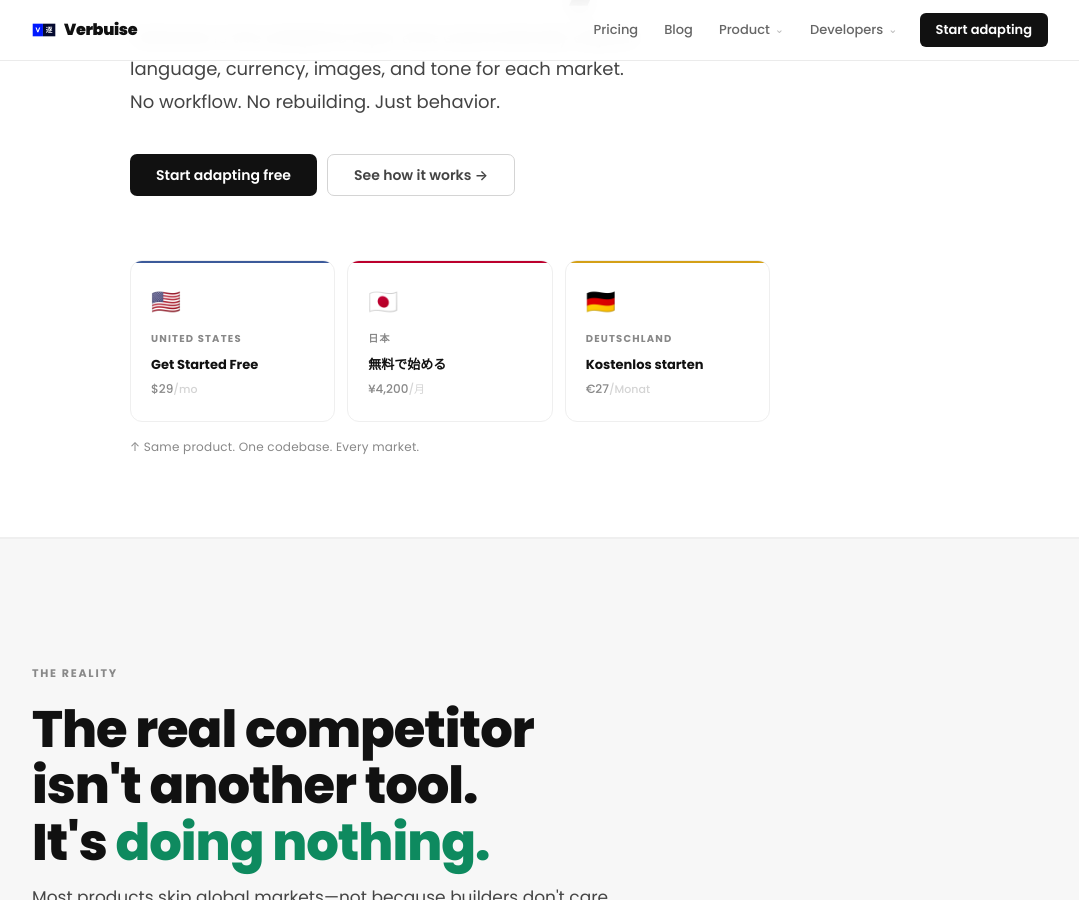
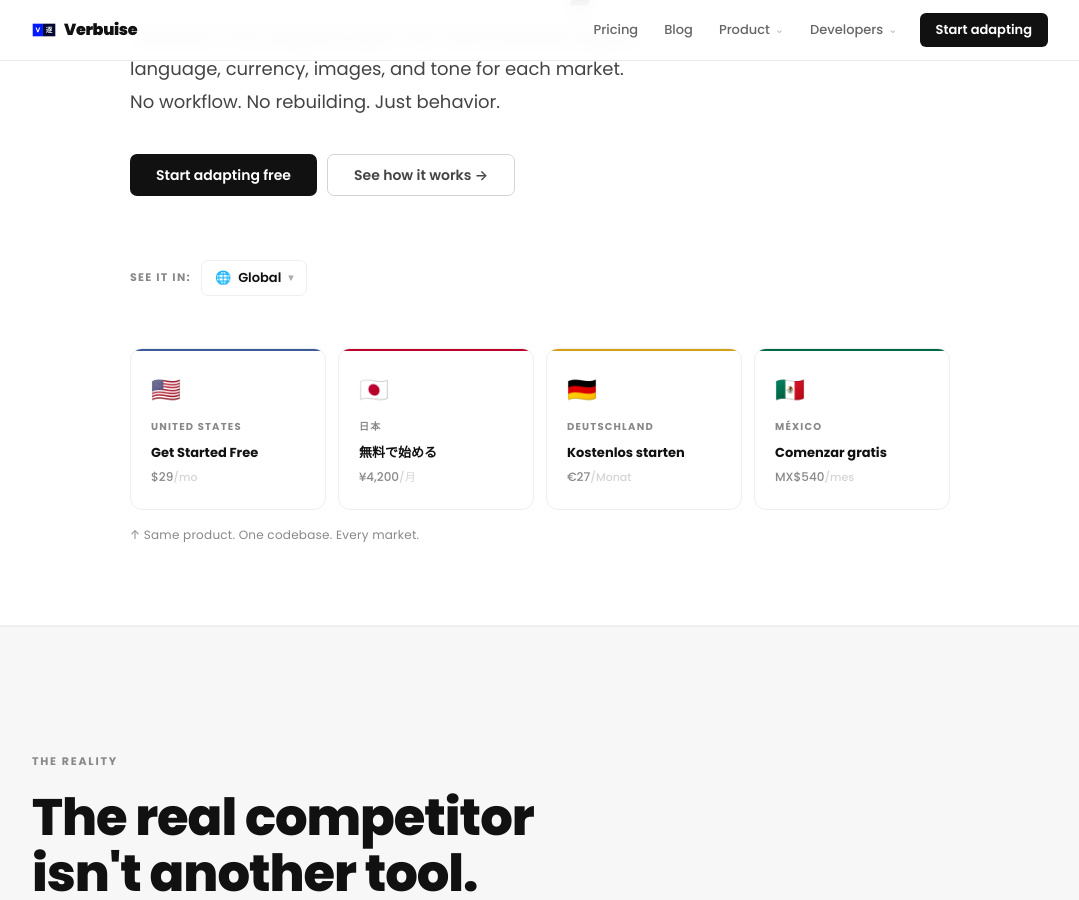
Before and after one commit to verbuise/verbuise.com, a Jekyll site: the page built from index.md, in a window 1280 px wide and 900 px high, scrolled down 423 px. Shown: the whole window, without its empty margins (100-1179 px from the left). Built offline with Jekyll 4.4.1, drawn with Linux system fonts in a browser that asks for light colours; some web fonts are replaced.

Commit message:
Add live market switcher — Verbuise demos itself
Adds a 'See it in:' dropdown to the hero that switches the page copy into
Japanese, German, or Spanish in real time, demonstrating the product's
own adaptive behavior on the marketing site.

- New market-switcher.js with translations for JP, DE, MX
- data-vb attributes on hero label, headline, sub, CTA, and annotation
- Dropdown opens a menu with Global / 日本 / Deutschland / México
- Green demo bar appears below the nav while a market is active with a
  one-click reset back to global
- Fourth market card added for México (MX$540/mes, green top rule)
- Active market card gets an accent-colored border highlight
- Mexico bar color (#006847), 4-column market card grid

https://claude.ai/code/session_01RAEdygLyPE7WhXjWRfYEnZ

```diff
--- a/_layouts/home.html
+++ b/_layouts/home.html
@@ -15,47 +15,85 @@
 <body>
     {% include header.html %}
 
+    <!-- Demo bar (shown when a market is active) -->
+    <div id="market-demo-bar" class="market-demo-bar">
+        <span class="bar-text"></span>
+        <button class="bar-reset" onclick="setMarket('global')">✕ Reset</button>
+    </div>
+
     <!-- ═══════════════════════
          HERO
     ═══════════════════════ -->
     <section id="hero">
         <div class="container">
-            <p class="section-label">Globalization Runtime</p>
+            <p class="section-label" data-vb="label">Globalization Runtime</p>
 
-            <h1>Your product should feel<br>native everywhere.</h1>
+            <h1 data-vb="headline">Your product should feel<br>native everywhere.</h1>
 
-            <p class="hero-sub">Verbuise is the adaptive layer that automatically adjusts language, currency, images, and tone for each market. No workflow. No rebuilding. Just behavior.</p>
+            <p class="hero-sub" data-vb="sub">Verbuise is the adaptive layer that automatically adjusts language, currency, images, and tone for each market. No workflow. No rebuilding. Just behavior.</p>
 
             <div class="hero-actions">
-                <a href="https://app.verbuise.com/?onboard=true&trial=true" class="btn btn-primary">Start adapting free</a>
+                <a href="https://app.verbuise.com/?onboard=true&trial=true" class="btn btn-primary" data-vb="cta">Start adapting free</a>
                 <a href="#how" class="btn btn-ghost">See how it works &rarr;</a>
             </div>
 
+            <div class="market-switcher">
+                <span class="ms-label">See it in:</span>
+                <div id="ms-wrap">
+                    <button class="ms-btn" onclick="toggleMsMenu()">
+                        <span id="ms-flag">🌐</span>
+                        <span id="ms-name">Global</span>
+                        <span class="ms-arrow">▾</span>
+                    </button>
+                    <div id="ms-menu" class="ms-menu">
+                        <div class="ms-option active" onclick="setMarket('global')">
+                            <span class="ms-option-flag">🌐</span> Global
+                        </div>
+                        <div class="ms-option" onclick="setMarket('japan')">
+                            <span class="ms-option-flag">🇯🇵</span> 日本
+                        </div>
+                        <div class="ms-option" onclick="setMarket('germany')">
+                            <span class="ms-option-flag">🇩🇪</span> Deutschland
+                        </div>
+                        <div class="ms-option" onclick="setMarket('mexico')">
+                            <span class="ms-option-flag">🇲🇽</span> México
+                        </div>
+                    </div>
+                </div>
+            </div>
+
             <div class="market-cards">
-                <div class="market-card">
+                <div class="market-card" data-market="global">
                     <div class="market-bar us-bar"></div>
                     <span class="market-flag">🇺🇸</span>
                     <div class="market-region">United States</div>
                     <div class="market-cta">Get Started Free</div>
                     <div class="market-price">$29<span>/mo</span></div>
                 </div>
-                <div class="market-card">
+                <div class="market-card" data-market="japan">
                     <div class="market-bar jp-bar"></div>
                     <span class="market-flag">🇯🇵</span>
                     <div class="market-region">日本</div>
                     <div class="market-cta">無料で始める</div>
                     <div class="market-price">¥4,200<span>/月</span></div>
                 </div>
-                <div class="market-card">
+                <div class="market-card" data-market="germany">
                     <div class="market-bar de-bar"></div>
                     <span class="market-flag">🇩🇪</span>
                     <div class="market-region">Deutschland</div>
                     <div class="market-cta">Kostenlos starten</div>
                     <div class="market-price">€27<span>/Monat</span></div>
                 </div>
+                <div class="market-card" data-market="mexico">
+                    <div class="market-bar mx-bar"></div>
+                    <span class="market-flag">🇲🇽</span>
+                    <div class="market-region">México</div>
+                    <div class="market-cta">Comenzar gratis</div>
+                    <div class="market-price">MX$540<span>/mes</span></div>
+                </div>
             </div>
 
-            <p class="hero-annotation">↑ Same product. One codebase. Every market.</p>
+            <p class="hero-annotation" data-vb="annotation">↑ Same product. One codebase. Every market.</p>
         </div>
     </section>
 
@@ -368,5 +406,7 @@
 
     {% include footer.html %}
 
+    <script src="{{ '/assets/js/market-switcher.js' | relative_url }}"></script>
+
 </body>
 </html>
--- a/assets/css/main.css
+++ b/assets/css/main.css
@@ -172,9 +172,9 @@ section { padding: var(--gap) 0; }
 /* Market preview cards */
 .market-cards {
   display: grid;
-  grid-template-columns: repeat(3, 1fr);
+  grid-template-columns: repeat(4, 1fr);
   gap: 12px;
-  max-width: 640px;
+  max-width: 840px;
 }
 
 .market-card {
@@ -200,6 +200,7 @@ section { padding: var(--gap) 0; }
 .us-bar  { background: #3c5a9a; }
 .jp-bar  { background: #bc002d; }
 .de-bar  { background: #d4a017; }
+.mx-bar  { background: #006847; }
 
 .market-flag {
   font-size: 24px;
@@ -716,6 +717,128 @@ footer#footer {
 
 .pricing-table tr:last-child td { border-bottom: none; }
 
+/* =========== MARKET DEMO BAR =========== */
+
+.market-demo-bar {
+  display: none;
+  position: fixed;
+  top: 60px; left: 0; right: 0;
+  z-index: 900;
+  background: var(--accent);
+  color: #fff;
+  padding: 9px 20px;
+  font-size: 12px;
+  font-weight: 600;
+  letter-spacing: 0.02em;
+  align-items: center;
+  justify-content: center;
+  gap: 14px;
+}
+
+.market-demo-bar .bar-text { flex: 1; text-align: center; }
+
+.market-demo-bar .bar-reset {
+  background: rgba(255,255,255,0.2);
+  border: none;
+  color: #fff;
+  font-family: var(--font);
+  font-size: 11px;
+  font-weight: 700;
+  cursor: pointer;
+  padding: 3px 10px;
+  border-radius: 100px;
+  letter-spacing: 0.04em;
+  flex-shrink: 0;
+  transition: background 0.12s;
+}
+
+.market-demo-bar .bar-reset:hover { background: rgba(255,255,255,0.35); }
+
+/* =========== MARKET SWITCHER =========== */
+
+.market-switcher {
+  display: flex;
+  align-items: center;
+  gap: 10px;
+  margin-bottom: 52px;
+}
+
+.ms-label {
+  font-size: 11px;
+  font-weight: 700;
+  letter-spacing: 0.12em;
+  text-transform: uppercase;
+  color: var(--gray-4);
+  white-space: nowrap;
+}
+
+#ms-wrap { position: relative; }
+
+.ms-btn {
+  display: inline-flex;
+  align-items: center;
+  gap: 7px;
+  padding: 7px 13px;
+  background: var(--white);
+  border: 1.5px solid var(--gray-2);
+  border-radius: var(--r-sm);
+  font-family: var(--font);
+  font-size: 13px;
+  font-weight: 600;
+  color: var(--black);
+  cursor: pointer;
+  transition: border-color 0.12s;
+  white-space: nowrap;
+}
+
+.ms-btn:hover { border-color: var(--gray-4); }
+.ms-btn .ms-arrow { font-size: 10px; opacity: 0.35; }
+
+.ms-menu {
+  display: none;
+  position: absolute;
+  top: calc(100% + 6px);
+  left: 0;
+  min-width: 190px;
+  background: var(--white);
+  border: 1.5px solid var(--gray-2);
+  border-radius: var(--r);
+  padding: 6px;
+  box-shadow: 0 8px 24px rgba(0,0,0,0.09);
+  z-index: 500;
+}
+
+.ms-menu.open { display: block; }
+
+.ms-option {
+  display: flex;
+  align-items: center;
+  gap: 9px;
+  padding: 9px 11px;
+  border-radius: var(--r-sm);
+  cursor: pointer;
+  font-size: 13px;
+  font-weight: 500;
+  color: var(--black);
+  transition: background 0.1s;
+}
+
+.ms-option:hover { background: var(--gray-1); }
+
+.ms-option.active {
+  background: var(--accent-lt);
+  color: var(--accent);
+  font-weight: 700;
+}
+
+.ms-option-flag { font-size: 18px; line-height: 1; }
+
+/* Active market card highlight */
+.market-card-active {
+  border-color: var(--accent) !important;
+  box-shadow: 0 0 0 1px var(--accent);
+}
+
 /* =========== RESPONSIVE =========== */
 
 @media (max-width: 900px) {
@@ -734,7 +857,7 @@ footer#footer {
   :root { --gap: 60px; }
 
   #hero h1          { font-size: 38px; }
-  .market-cards     { grid-template-columns: 1fr; max-width: 100%; }
+  .market-cards     { grid-template-columns: repeat(2, 1fr); max-width: 100%; }
   .pain-grid        { grid-template-columns: 1fr; }
   .adapts-grid      { grid-template-columns: repeat(2, 1fr); }
   #cta blockquote   { font-size: 32px; }
--- /dev/null
+++ b/assets/js/market-switcher.js
@@ -0,0 +1,99 @@
+// market-switcher.js
+// Demonstrates Verbuise adapting the page for each market in real time.
+
+(function () {
+  var markets = {
+    global: {
+      flag: '🌐',
+      name: 'Global',
+      label: 'Globalization Runtime',
+      headline: 'Your product should feel<br>native everywhere.',
+      sub: 'Verbuise is the adaptive layer that automatically adjusts language, currency, images, and tone for each market. No workflow. No rebuilding. Just behavior.',
+      cta: 'Start adapting free',
+      annotation: '↑ Same product. One codebase. Every market.'
+    },
+    japan: {
+      flag: '🇯🇵',
+      name: '日本',
+      label: 'グローバライゼーション ランタイム',
+      headline: 'あなたのプロダクトは、<br>どこでも自然に使えるべきです。',
+      sub: 'Verbuiseは、言語・通貨・画像・トーンを各市場に合わせて自動的に調整する適応レイヤーです。ワークフロー不要。再構築不要。ただ、動作するだけです。',
+      cta: '無料で始める',
+      annotation: '↑ 同じプロダクト。一つのコードベース。あらゆる市場。'
+    },
+    germany: {
+      flag: '🇩🇪',
+      name: 'Deutschland',
+      label: 'Globalisierungs-Runtime',
+      headline: 'Ihr Produkt sollte sich<br>überall wie zuhause anfühlen.',
+      sub: 'Verbuise ist die adaptive Schicht, die Sprache, Währung, Bilder und Ton für jeden Markt automatisch anpasst. Kein Workflow. Kein Neuaufbau. Einfach Verhalten.',
+      cta: 'Kostenlos starten',
+      annotation: '↑ Dasselbe Produkt. Eine Codebase. Jeder Markt.'
+    },
+    mexico: {
+      flag: '🇲🇽',
+      name: 'México',
+      label: 'Motor de Globalización',
+      headline: 'Tu producto debería sentirse<br>nativo en todas partes.',
+      sub: 'Verbuise es la capa adaptativa que ajusta automáticamente el idioma, la moneda, las imágenes y el tono para cada mercado. Sin flujos de trabajo. Sin reconstrucción. Solo comportamiento.',
+      cta: 'Comenzar gratis',
+      annotation: '↑ El mismo producto. Un código. Todos los mercados.'
+    }
+  };
+
+  function setMarket(key) {
+    var m = markets[key];
+    if (!m) return;
+
+    // Update all translatable elements
+    document.querySelectorAll('[data-vb]').forEach(function (el) {
+      var field = el.getAttribute('data-vb');
+      if (m[field] !== undefined) el.innerHTML = m[field];
+    });
+
+    // Update the switcher button label
+    var flagEl = document.getElementById('ms-flag');
+    var nameEl = document.getElementById('ms-name');
+    if (flagEl) flagEl.textContent = m.flag;
+    if (nameEl) nameEl.textContent = m.name;
+
+    // Highlight the matching market card
+    document.querySelectorAll('.market-card').forEach(function (card) {
+      card.classList.remove('market-card-active');
+    });
+    var activeCard = document.querySelector('.market-card[data-market="' + key + '"]');
+    if (activeCard) activeCard.classList.add('market-card-active');
+
+    // Show / hide the demo bar
+    var bar = document.getElementById('market-demo-bar');
+    if (bar) {
+      if (key === 'global') {
+        bar.style.display = 'none';
+      } else {
+        bar.querySelector('.bar-text').textContent =
+          m.flag + '\u2002Viewing as ' + m.name + ' \u2014 Verbuise is adapting this page in real time';
+        bar.style.display = 'flex';
+      }
+    }
+
+    closeMenu();
+  }
+
+  function toggleMenu() {
+    var menu = document.getElementById('ms-menu');
+    if (menu) menu.classList.toggle('open');
+  }
+
+  function closeMenu() {
+    var menu = document.getElementById('ms-menu');
+    if (menu) menu.classList.remove('open');
+  }
+
+  document.addEventListener('click', function (e) {
+    var wrap = document.getElementById('ms-wrap');
+    if (wrap && !wrap.contains(e.target)) closeMenu();
+  });
+
+  window.setMarket      = setMarket;
+  window.toggleMsMenu   = toggleMenu;
+}());
```
